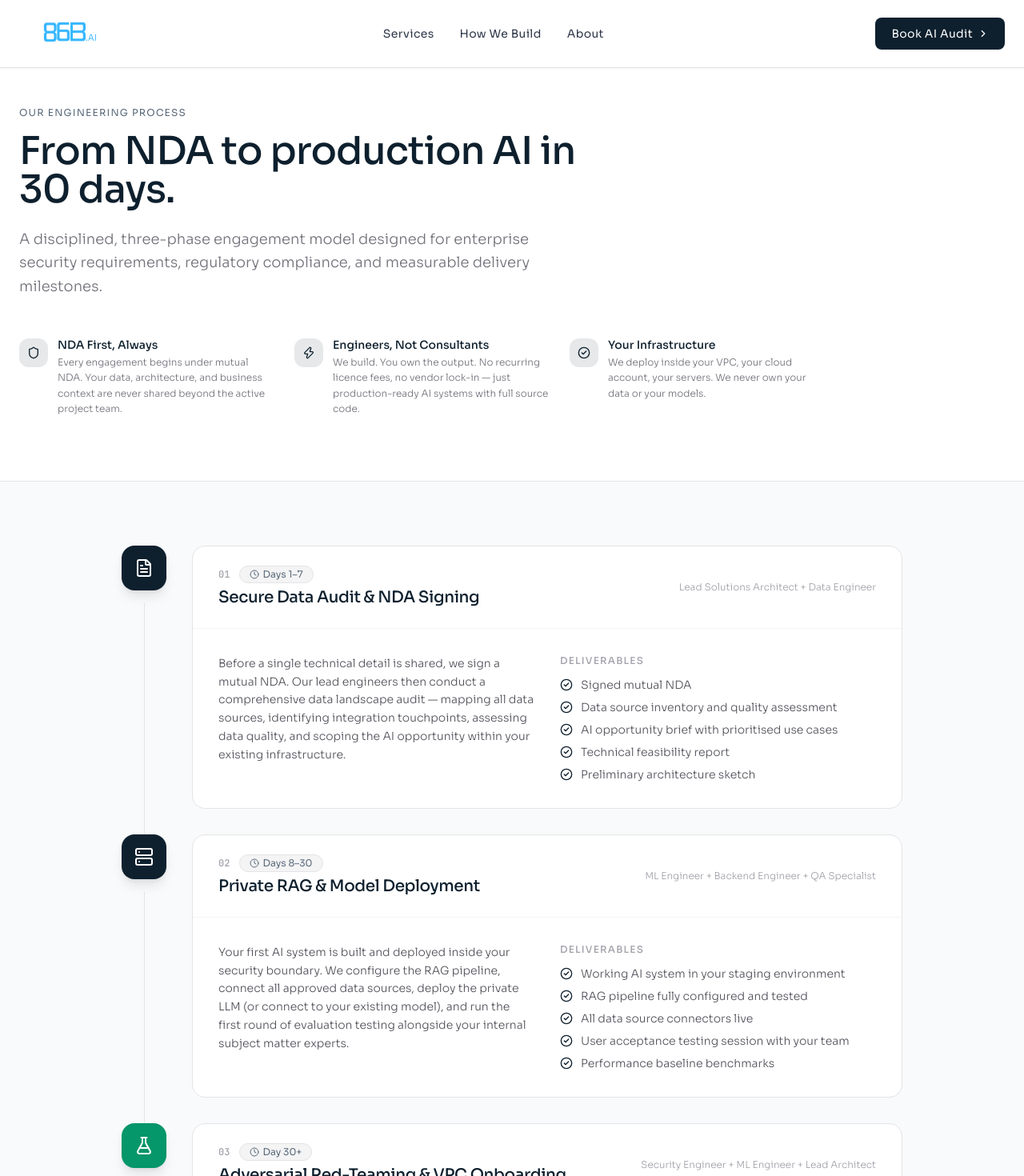
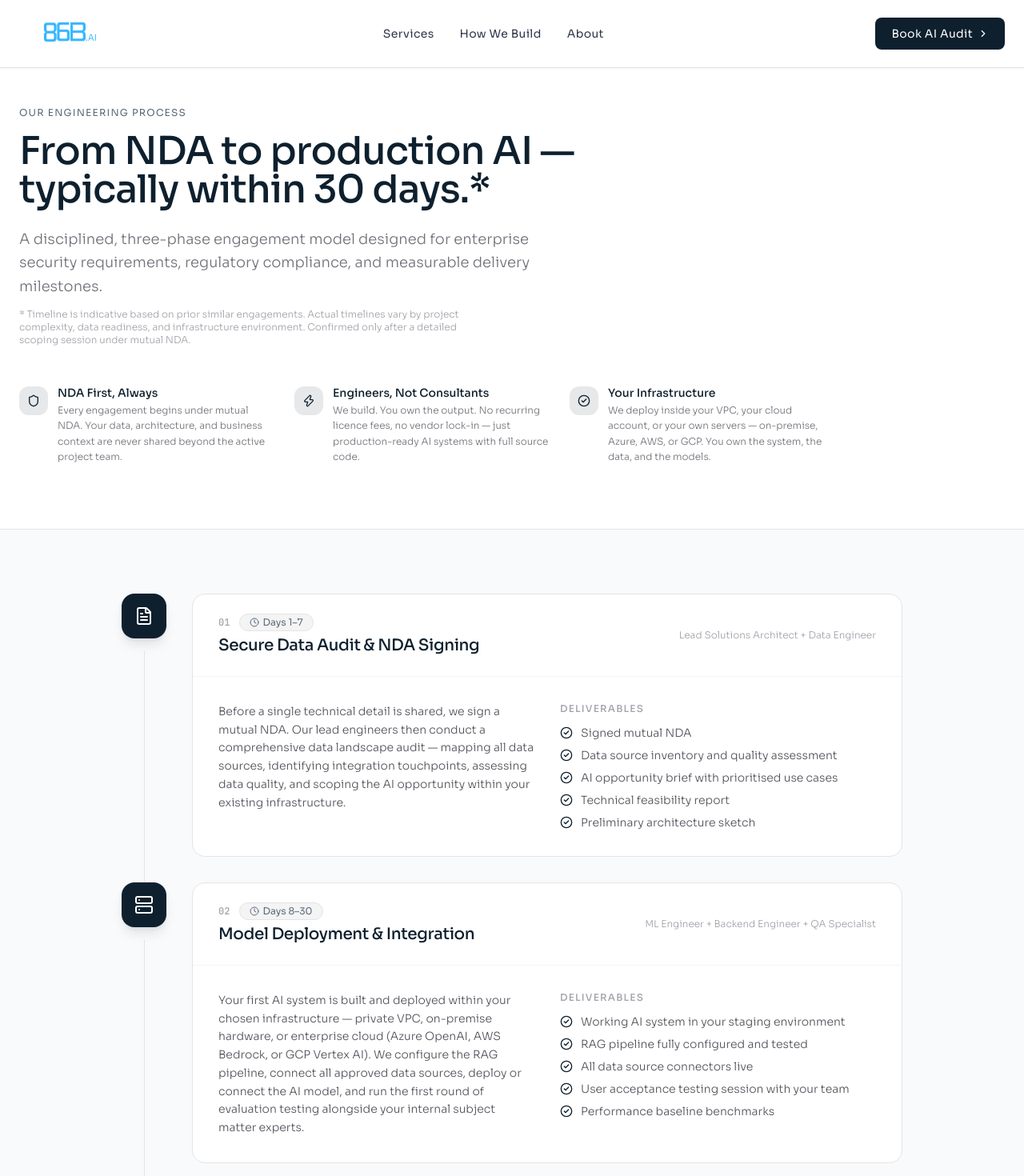
Before and after one commit to munishkdhiman/86bweb, a Next.js app: page /how-we-build in a window 1280 px wide. Shown: the top 1470 px of the page at 80% size. Built offline with nearby package versions, Linux system fonts and the light colour scheme.

Commit message:
fix-content-audit-about-howwebuild-servicemodal-remove-false-claims

```diff
--- a/src/app/about/page.tsx
+++ b/src/app/about/page.tsx
@@ -14,7 +14,7 @@ const principles = [
     number: '02',
     title: 'Privacy is not a feature. It is the foundation.',
     description:
-      'We design every AI system with the assumption that your data cannot leave your control. Air-gapped deployments, private VPCs, on-premise hosting — privacy architecture is considered at design stage, not added as an afterthought.',
+      'We design every AI system with data privacy as a foundational requirement — not an afterthought. Where your compliance requirements demand it, we build fully air-gapped on-premise deployments. Where your existing cloud agreements allow it, we deploy within private VPCs on Azure, AWS, or GCP with private endpoints and data residency controls. The deployment model is always chosen to match your regulatory environment and risk appetite.',
   },
   {
     number: '03',
@@ -38,9 +38,9 @@ const principles = [
 
 const stats = [
   { value: '~30', unit: ' days*', label: 'Est. first deployment' },
-  { value: '100%', unit: '', label: 'Private infrastructure' },
+  { value: 'Flexible', unit: '', label: 'Deployment models (on-prem to cloud)' },
   { value: '16+', unit: '', label: 'AI capabilities delivered' },
-  { value: '0', unit: '', label: 'Public API calls — ever' },
+  { value: 'Your', unit: ' choice', label: 'Infrastructure model' },
 ];
 
 export default function AboutPage() {
@@ -59,7 +59,7 @@ export default function AboutPage() {
             <span className="text-[#1F3249] italic">Not Software Licences.</span>
           </h1>
           <p className="text-zinc-500 text-xl leading-relaxed max-w-2xl mb-12">
-            We are an applied AI engineering firm. We build custom, private AI systems that integrate with your existing infrastructure — and hand them over with full source code, documentation, and team training.
+            We are an applied AI engineering firm. We build custom AI systems that integrate with your existing infrastructure — deployed within your chosen environment, from on-premise to enterprise cloud — and hand them over with full source code, documentation, and team training.
           </p>
 
           {/* Stats */}
--- a/src/app/how-we-build/page.tsx
+++ b/src/app/how-we-build/page.tsx
@@ -27,11 +27,11 @@ const phases = [
   {
     number: '02',
     timeframe: 'Days 8–30',
-    title: 'Private RAG & Model Deployment',
+    title: 'Model Deployment & Integration',
     color: 'bg-[#0E202E]',
     icon: Server,
     description:
-      'Your first AI system is built and deployed inside your security boundary. We configure the RAG pipeline, connect all approved data sources, deploy the private LLM (or connect to your existing model), and run the first round of evaluation testing alongside your internal subject matter experts.',
+      'Your first AI system is built and deployed within your chosen infrastructure — private VPC, on-premise hardware, or enterprise cloud (Azure OpenAI, AWS Bedrock, or GCP Vertex AI). We configure the RAG pipeline, connect all approved data sources, deploy or connect the AI model, and run the first round of evaluation testing alongside your internal subject matter experts.',
     deliverables: [
       'Working AI system in your staging environment',
       'RAG pipeline fully configured and tested',
@@ -64,7 +64,7 @@ const phases = [
 const principles = [
   { icon: Shield, title: 'NDA First, Always', desc: 'Every engagement begins under mutual NDA. Your data, architecture, and business context are never shared beyond the active project team.' },
   { icon: Zap, title: 'Engineers, Not Consultants', desc: 'We build. You own the output. No recurring licence fees, no vendor lock-in — just production-ready AI systems with full source code.' },
-  { icon: CheckCircle2, title: 'Your Infrastructure', desc: 'We deploy inside your VPC, your cloud account, your servers. We never own your data or your models.' },
+  { icon: CheckCircle2, title: 'Your Infrastructure', desc: 'We deploy inside your VPC, your cloud account, or your own servers — on-premise, Azure, AWS, or GCP. You own the system, the data, and the models.' },
 ];
 
 export default function HowWeBuildPage() {
@@ -79,10 +79,13 @@ export default function HowWeBuildPage() {
             Our Engineering Process
           </span>
           <h1 className="text-4xl md:text-5xl font-bold text-[#0E202E] mb-6 leading-tight max-w-3xl">
-            From NDA to production AI in 30 days.
+            From NDA to production AI — typically within 30 days.*
           </h1>
           <p className="text-zinc-500 text-lg max-w-2xl leading-relaxed">
             A disciplined, three-phase engagement model designed for enterprise security requirements, regulatory compliance, and measurable delivery milestones.
+          </p>
+          <p className="text-xs text-zinc-400 mt-3 max-w-xl">
+            * Timeline is indicative based on prior similar engagements. Actual timelines vary by project complexity, data readiness, and infrastructure environment. Confirmed only after a detailed scoping session under mutual NDA.
           </p>
 
           {/* Principles strip */}
--- a/src/components/ServiceModal.tsx
+++ b/src/components/ServiceModal.tsx
@@ -226,10 +226,10 @@ function FormContent({ service, compact = false }: { service: ModalService; comp
         <div className="border-b border-white/10 pb-5">
           <span className="text-[10px] font-normal uppercase tracking-widest text-[#29B6F6]">Deploy Under NDA</span>
           <h3 className="text-xl font-normal text-white mt-2 leading-snug">
-            Integrate {service.title} into your infrastructure
+            Deploy {service.title} on your terms
           </h3>
           <p className="text-zinc-400 text-sm mt-2 leading-relaxed font-light">
-            Speak directly with a lead engineer. All conversations are covered by a mutual NDA.
+            On-premise, private VPC, or enterprise cloud — we build it to your requirements. All conversations are covered by a mutual NDA.
           </p>
         </div>
       )}
```
